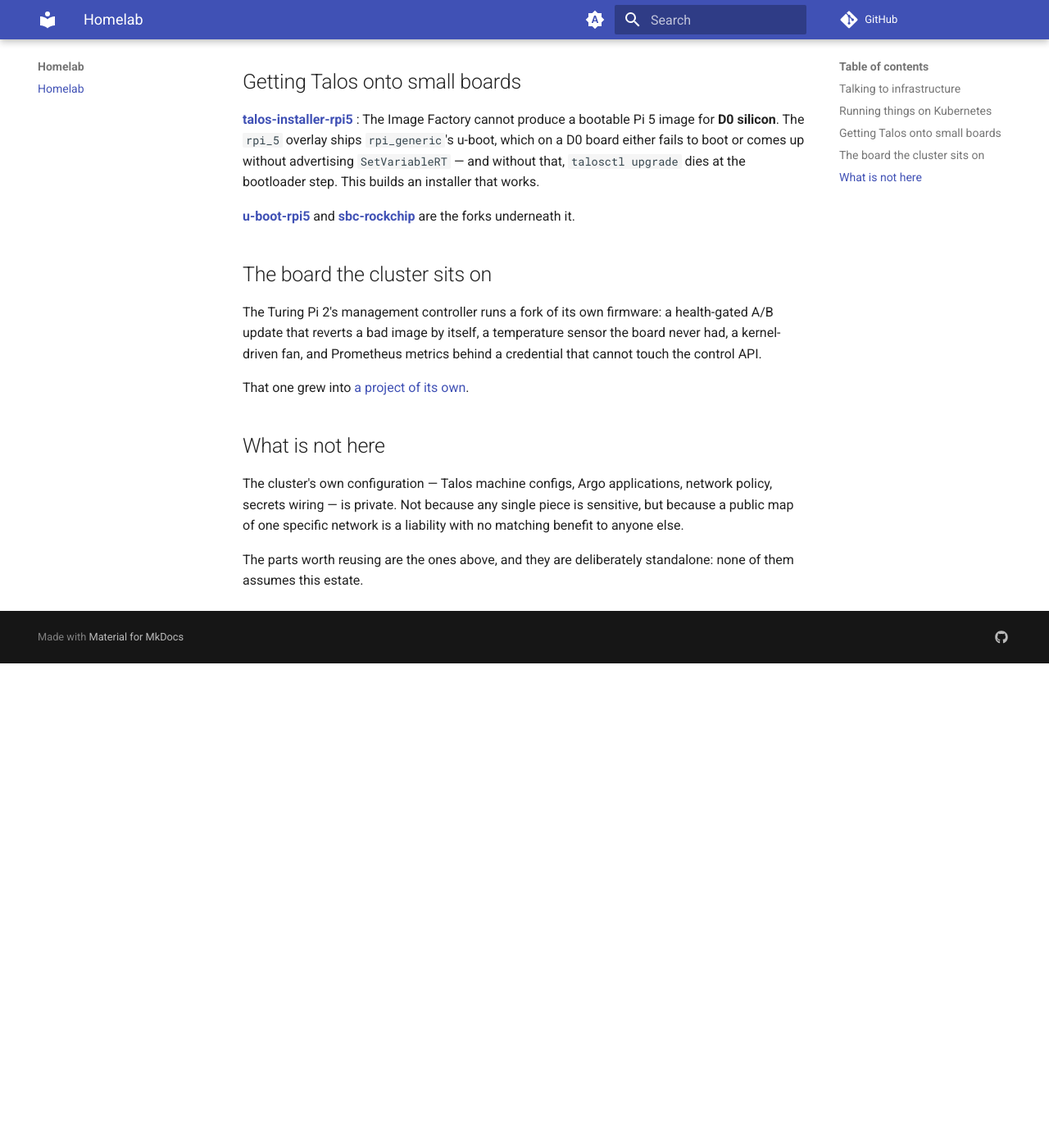
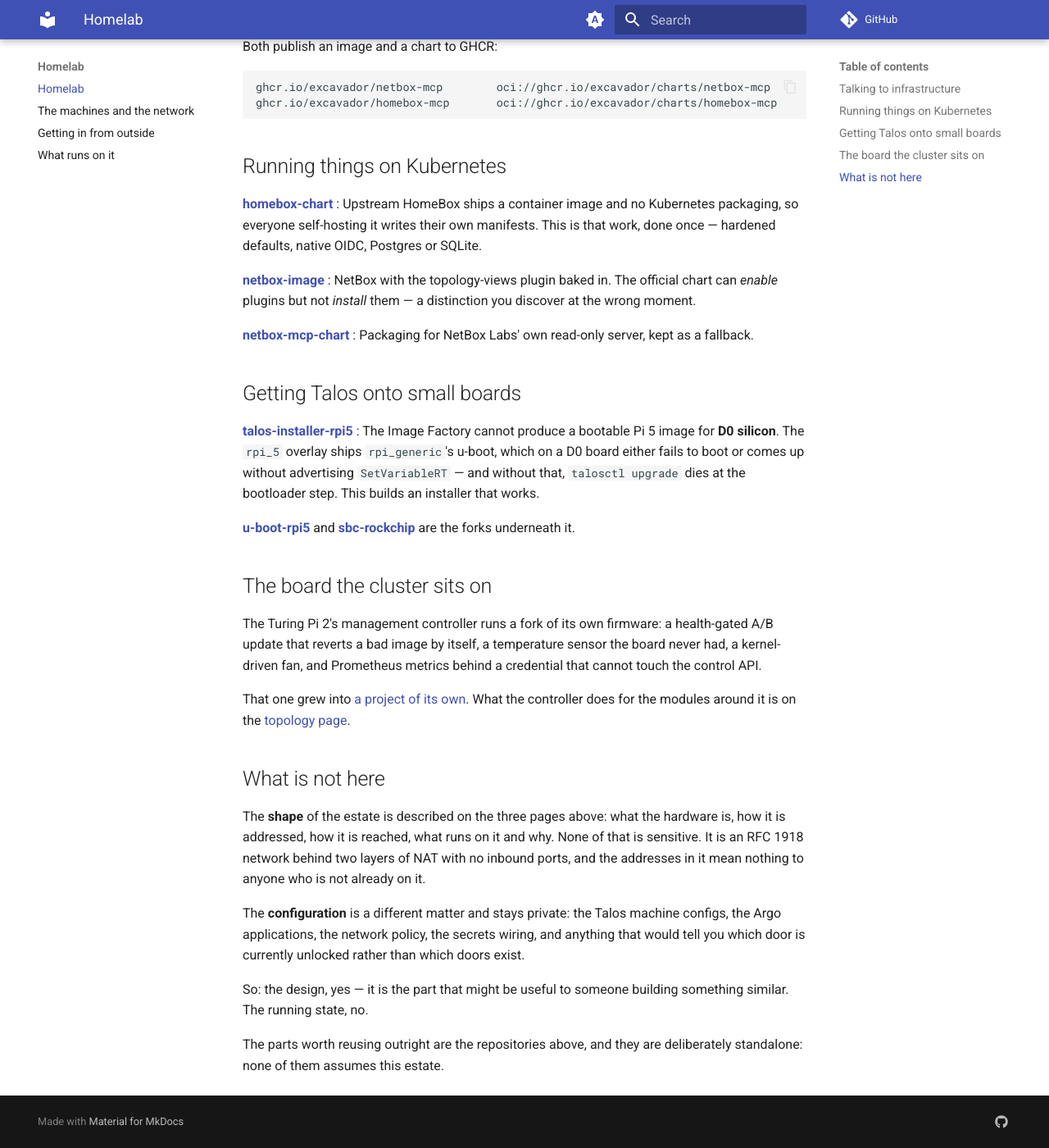
Before and after one commit to excavador/www-homelab, an MkDocs documentation site: the page built from docs/index.md, in a window 1280 px wide and 1400 px high, scrolled down 1214 px. Shown: the whole window at 82% size. Built offline with MkDocs 1.6.1 and Material for MkDocs 9.7.7, drawn with Linux system fonts in a browser that asks for light colours; comment, search, counter and statistics services are not loaded; before the commit the page ends 2023 px from its top, so only the background shows below that; some of the changed text lies outside the part shown.

````diff
--- a/docs/index.md
+++ b/docs/index.md
@@ -16,9 +16,32 @@ pod between nodes. A pull-through registry mirror sits in front of the public
 registries, so an image the estate has seen once does not need the internet
 again.
 
-This site is a directory, not a manual. Each tool's documentation lives with
-the tool — a second copy here would only be a second copy to go stale. What
-follows is enough to tell whether something is worth your time, and a link.
+Three pages describe the estate itself:
+
+<div class="grid cards" markdown>
+
+-   [**The machines and the network**](topology.md)
+
+    Two Turing Pi 2 boards, a Pi 5, an x86 builder, a switch and a router —
+    what is wired to what, how it is addressed, and what happens when the
+    fibre dies.
+
+-   [**Getting in from outside**](access.md)
+
+    A tunnel with no open ports for browsers, a private mesh for
+    administration, and why those are deliberately not the same path.
+
+-   [**What runs on it, and why that**](stack.md)
+
+    The Kubernetes components, each with the reason it was chosen — including
+    the ones that replaced an earlier choice.
+
+</div>
+
+The rest of this page is a directory of the tooling, not a manual. Each tool's
+documentation lives with the tool — a second copy here would only be a second
+copy to go stale. What follows is enough to tell whether something is worth
+your time, and a link.
 
 ## Talking to infrastructure
 
@@ -77,14 +100,25 @@ health-gated A/B update that reverts a bad image by itself, a temperature
 sensor the board never had, a kernel-driven fan, and Prometheus metrics behind
 a credential that cannot touch the control API.
 
-That one grew into [a project of its own](https://turingpi.xyz).
+That one grew into [a project of its own](https://turingpi.xyz). What the
+controller does for the modules around it is on the
+[topology page](topology.md).
 
 ## What is not here
 
-The cluster's own configuration — Talos machine configs, Argo applications,
-network policy, secrets wiring — is private. Not because any single piece is
-sensitive, but because a public map of one specific network is a liability with
-no matching benefit to anyone else.
+The **shape** of the estate is described on the three pages above: what the
+hardware is, how it is addressed, how it is reached, what runs on it and why.
+None of that is sensitive. It is an RFC 1918 network behind two layers of NAT
+with no inbound ports, and the addresses in it mean nothing to anyone who is
+not already on it.
 
-The parts worth reusing are the ones above, and they are deliberately
-standalone: none of them assumes this estate.
+The **configuration** is a different matter and stays private: the Talos machine
+configs, the Argo applications, the network policy, the secrets wiring, and
+anything that would tell you which door is currently unlocked rather than which
+doors exist.
+
+So: the design, yes — it is the part that might be useful to someone building
+something similar. The running state, no.
+
+The parts worth reusing outright are the repositories above, and they are
+deliberately standalone: none of them assumes this estate.
--- a/mkdocs.yml
+++ b/mkdocs.yml
@@ -40,11 +40,25 @@ markdown_extensions:
   - tables
   - toc: {permalink: true}
   - pymdownx.details
-  - pymdownx.superfences
+  # Mermaid needs the custom fence, or a ```mermaid block renders as a code
+  # listing. mkdocs-material ships the renderer; this only routes the fence.
+  - pymdownx.superfences:
+      custom_fences:
+        - name: mermaid
+          class: mermaid
+          format: !!python/name:pymdownx.superfences.fence_code_format
   - pymdownx.tabbed: {alternate_style: true}
   - pymdownx.highlight: {anchor_linenums: true}
   - pymdownx.inlinehilite
   - pymdownx.snippets
+
+# Explicit, because the default is alphabetical and that would put "access"
+# first -- which is the third thing a reader needs, not the first.
+nav:
+  - Homelab: index.md
+  - The machines and the network: topology.md
+  - Getting in from outside: access.md
+  - What runs on it: stack.md
 
 plugins:
   - search
````
Also changed, not shown: docs/access.md (added, +75 -0 lines), docs/stack.md (added, +134 -0 lines), docs/topology.md (added, +152 -0 lines), 1 other file.
